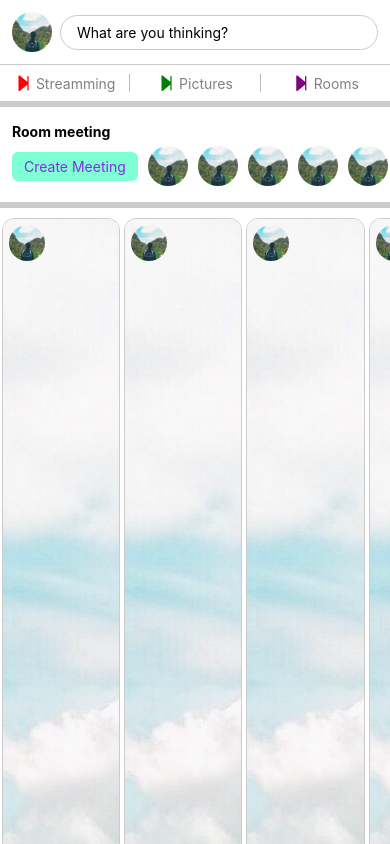
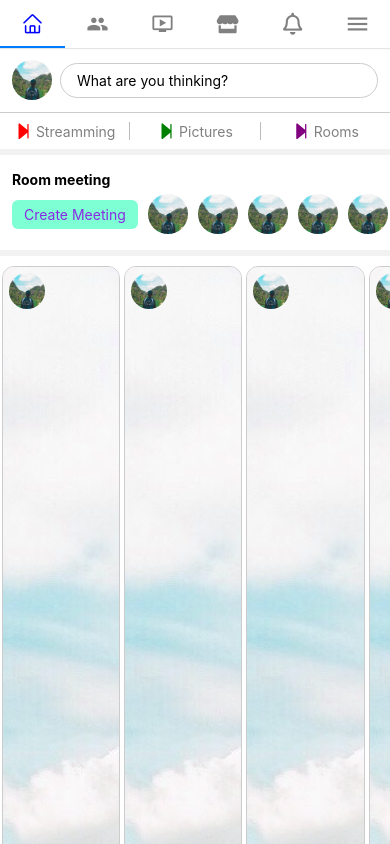
Before and after one commit to DuyetVu2001/20210925-facebook, a React Native app: screen / in a window 390 px wide. Built offline with nearby package versions, Linux system fonts and the light colour scheme.

Commit message:
implement Top Navigation

```diff
--- a/App.tsx
+++ b/App.tsx
@@ -1,15 +1,21 @@
+import { NavigationContainer } from '@react-navigation/native';
+import { createNativeStackNavigator } from '@react-navigation/native-stack';
 import React from 'react';
-import { Image, ScrollView, StyleSheet, View } from 'react-native';
+import { Image, ScrollView, StyleSheet, Text, View } from 'react-native';
 import { image1 } from './assets';
+import MyTabs from './navigator/MyTabs';
 import Home from './screens/Home';
 
 export default function App() {
 	return (
-		<View style={styles.container}>
-			<Home />
-			{/* <View style={styles.wrapper} />
-			<Image source={image1} style={styles.img} /> */}
-		</View>
+		<NavigationContainer>
+			<MyTabs />
+		</NavigationContainer>
+		// <View style={styles.container}>
+		// 	<Home />
+		// 	{/* <View style={styles.wrapper} />
+		// 	<Image source={image1} style={styles.img} /> */}
+		// </View>
 	);
 }
 
--- /dev/null
+++ b/navigator/MyTabs.jsx
@@ -0,0 +1,97 @@
+import {
+	AntDesign,
+	FontAwesome5,
+	MaterialCommunityIcons,
+	MaterialIcons,
+} from '@expo/vector-icons';
+import { createMaterialTopTabNavigator } from '@react-navigation/material-top-tabs';
+import React from 'react';
+import { StatusBar } from 'react-native';
+import Home from '../screens/Home';
+
+const Tab = createMaterialTopTabNavigator();
+
+export default function MyTabs() {
+	return (
+		<Tab.Navigator style={{ paddingTop: StatusBar.currentHeight }}>
+			<Tab.Screen
+				options={{
+					title: ({ color, focused }) => (
+						<AntDesign
+							name="home"
+							size={22}
+							color={focused ? 'blue' : 'gray'}
+						/>
+					),
+				}}
+				name="Home"
+				component={Home}
+			/>
+			<Tab.Screen
+				options={{
+					title: ({ color, focused }) => (
+						<MaterialIcons
+							name="group"
+							size={22}
+							color={focused ? 'blue' : 'gray'}
+						/>
+					),
+				}}
+				name="Settings"
+				component={Home}
+			/>
+			<Tab.Screen
+				options={{
+					title: ({ color, focused }) => (
+						<MaterialCommunityIcons
+							name="television-play"
+							size={22}
+							color={focused ? 'blue' : 'gray'}
+						/>
+					),
+				}}
+				name="Setting1"
+				component={Home}
+			/>
+			<Tab.Screen
+				options={{
+					title: ({ color, focused }) => (
+						<FontAwesome5
+							name="store"
+							size={18}
+							color={focused ? 'blue' : 'gray'}
+						/>
+					),
+				}}
+				name="Setting2"
+				component={Home}
+			/>
+			<Tab.Screen
+				options={{
+					title: ({ color, focused }) => (
+						<FontAwesome5
+							name="bell"
+							size={22}
+							color={focused ? 'blue' : 'gray'}
+						/>
+					),
+				}}
+				name="Setting4"
+				component={Home}
+			/>
+			<Tab.Screen
+				options={{
+					title: ({ color, focused }) => (
+						<MaterialIcons
+							name="menu"
+							size={26}
+							color={focused ? 'blue' : 'gray'}
+						/>
+					),
+				}}
+				name="Setting5"
+				component={Home}
+			/>
+		</Tab.Navigator>
+	);
+}
```
Also changed, not shown: package.json (+7 -0 lines), 1 other file (tests, documents, lock files or other folders).
